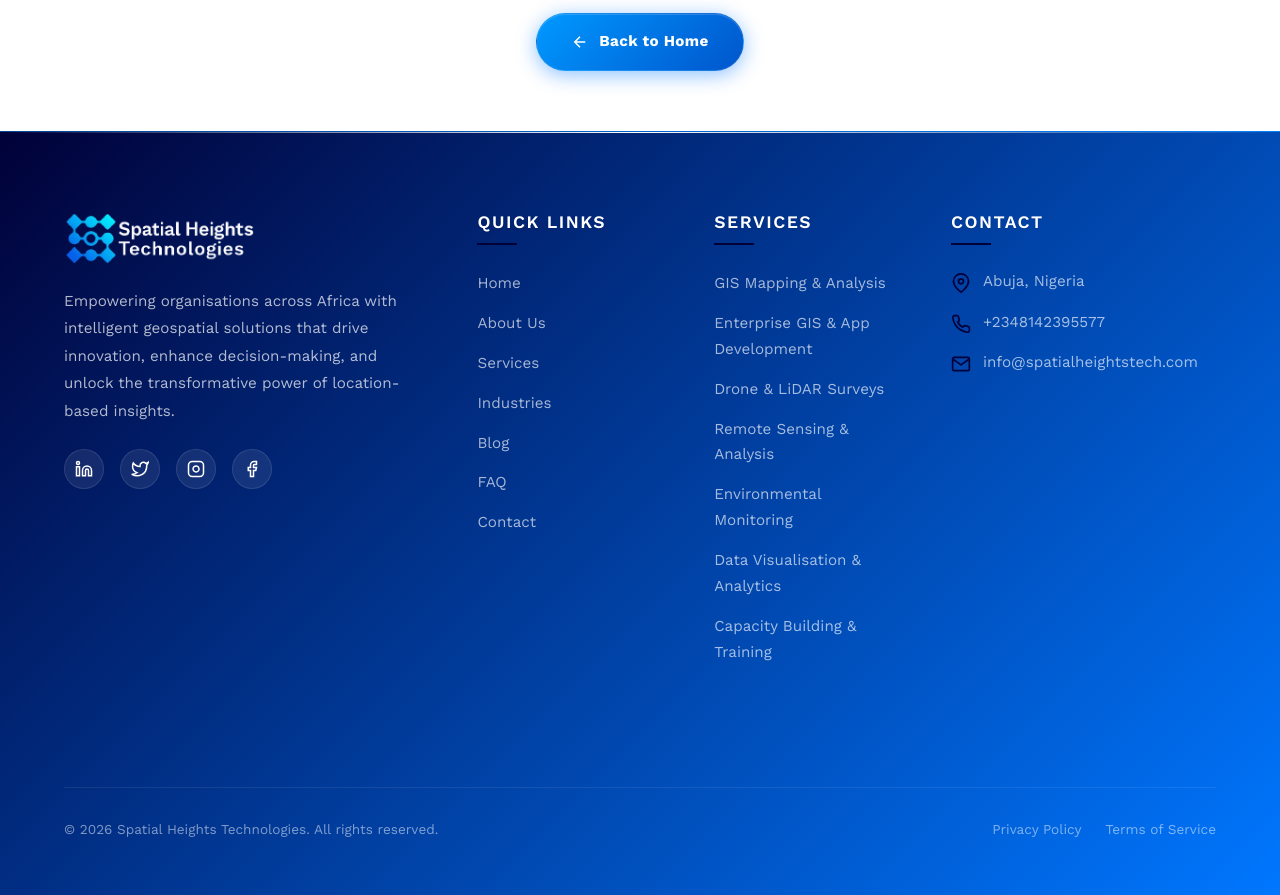
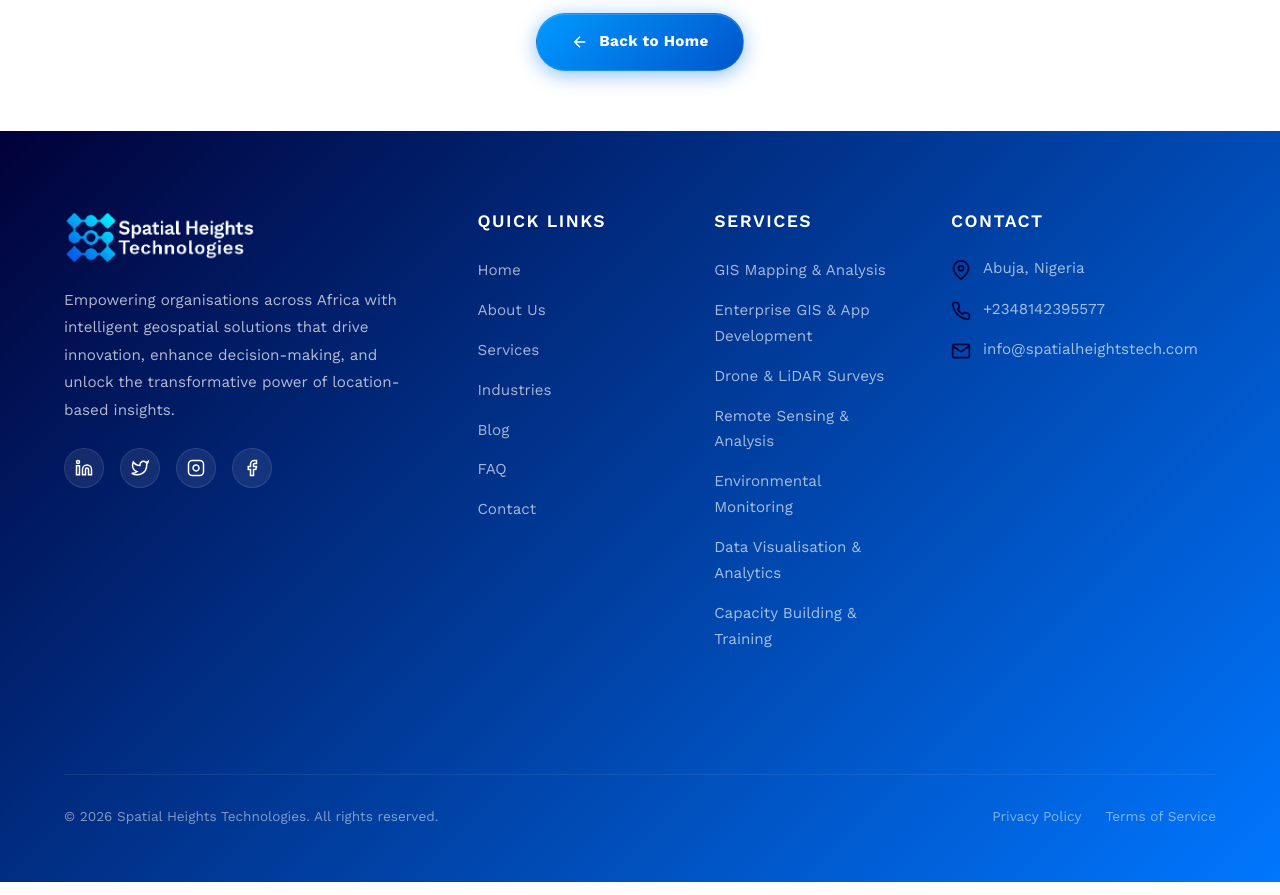
Before and after one commit to bonnybiggit/spatechnewdesign, a website: page spatialtech-backend/public/faq.html in a window 1280 px wide. Shown: the part 1740-2635 px from the top of the page. Drawn offline with nearby package versions, Linux system fonts and the light colour scheme.

Commit message:
July update

```diff
--- a/spatialtech-backend/public/style.css
+++ b/spatialtech-backend/public/style.css
@@ -464,8 +464,9 @@ h6 {
   position: absolute;
   inset: 0;
   background-image: url("images/premium-earth-hero-clean.png");
+  background-repeat: no-repeat;
   background-size: cover;
-  background-position: center;
+  background-position: 38% center;
   z-index: 1;
   opacity: 1;
 }
@@ -1313,15 +1314,6 @@ h6 {
   position: relative;
 }
 
-.footer::before {
-  content: '';
-  position: absolute;
-  top: 0;
-  left: 0;
-  right: 0;
-  height: 1px;
-  background: linear-gradient(90deg, transparent, #ffffff, transparent);
-}
 
 .footer-grid {
   display: grid;
@@ -2337,6 +2329,16 @@ h6 {
 .breadcrumb-sep {
   margin: 0 8px;
   color: rgba(255, 255, 255, 0.4);
+}
+
+.page-header,
+.page-header .section-label,
+.page-header h1,
+.page-header p,
+.page-header .breadcrumb,
+.page-header .breadcrumb a,
+.page-header .breadcrumb span {
+  color: #ffffff;
 }
 
 /* ============================================================
@@ -2648,7 +2650,6 @@ h6 {
   background: linear-gradient(135deg, #010138 0%, #0077ff 100%);
   padding: 80px 0 30px;
   position: relative;
-  border-top: 1px solid rgba(28, 168, 227, 0.2);
 }
 
 .footer-grid {
@@ -2708,18 +2709,6 @@ h6 {
   font-size: 1.1rem;
   color: #fff;
   margin-bottom: 24px;
-  position: relative;
-  padding-bottom: 12px;
-}
-
-.footer-col h4::after {
-  content: '';
-  position: absolute;
-  left: 0;
-  bottom: 0;
-  height: 2px;
-  width: 40px;
-  background: var(--neon-blue);
 }
 
 .footer-col ul li {
```
Also changed, not shown: spatialtech-backend/public/services.html (+2 -2 lines), spatialtech-backend/public/images/about-team.jpeg (added), spatialtech-backend/public/images/about-team.png (deleted), spatialtech-backend/public/images/premium-earth-hero-clean.png, 1 other file.
